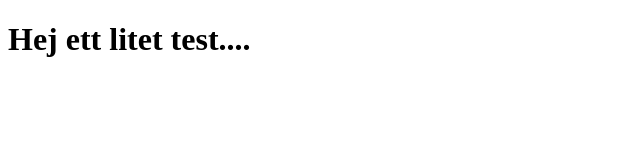
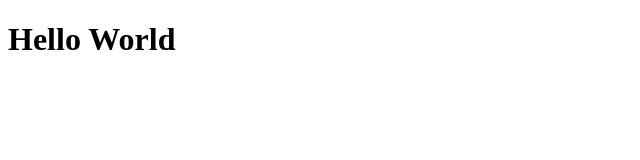
Before and after one commit to HBrorson/Hello-World, a plain HTML site: page index.html in a window 1280 px wide. Shown: the whole page, without its empty margins (0-640 px from the left). Drawn offline with Linux system fonts and the light colour scheme.

Commit message:
Update index.html

```diff
--- a/index.html
+++ b/index.html
@@ -6,7 +6,7 @@
 <body>
 
 
-	<h1>Hej ett litet test....</h1>
+	<h1>Hello World</h1>
 
 </body>
 </html>
```
